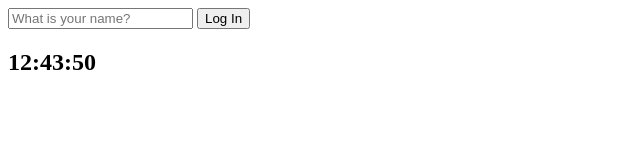
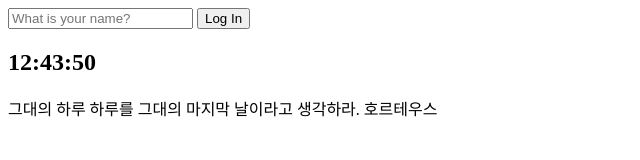
Before and after one commit to SeongMin1000/Momentum, a plain HTML site: page index.html in a window 1280 px wide. Shown: the whole page, without its empty margins (0-640 px from the left). Drawn offline with Linux system fonts and the light colour scheme.

Commit message:
랜덤 명언 추가

```diff
--- a/index.html
+++ b/index.html
@@ -13,7 +13,12 @@
     </form>
     <h1 id="greeting" class="hidden"></h1>
     <h2 id="clock">00:00:00</h2>
+    <div id="quote">
+        <span></span>
+        <span></span>
+    </div>
     <script src="js/greetings.js"></script>
     <script src="js/clock.js"></script>
+    <script src="js/quotes.js"></script>
 </body>
 </html>
--- /dev/null
+++ b/js/quotes.js
@@ -0,0 +1,49 @@
+const quotes = [
+    {
+        quote: "삶이 있는 한 희망은 있다.",
+        author: "키케로"
+    },
+    {
+        quote: "산다는 것 그것은 치열한 전투이다.",
+        author: "로망로랑"
+    },
+    {
+        quote: "하루에 3시간을 걸으면 7년 후에 지구를 한바퀴 돌 수 있다.",
+        author: "사무엘존슨"
+    },
+    {
+        quote: "언제나 현재에 집중할 수 있다면 행복할 것이다.",
+        author: "파울로 코엘료"
+    },
+    {
+        quote: "진정으로 웃으려면 고통을 참아야하며, 나아가 고통을 질길 줄 알아야 한다.",
+        author: "찰리 채플린"
+    },
+    {
+        quote: "직업에서 행복을 찾아라. 아니면 행복이 무엇인지 절대 모를 것이다.",
+        author: "엘버트 허버트"
+    },
+    {
+        quote: "신은 용기있는 자를 결코 버리지 않는다.",
+        author: "켄러"
+    },
+    {
+        quote: "다시 태어난다면 더 많은 실수를 저지르리라.",
+        author: "나딘 스테어"
+    },
+    {
+        quote: "피할 수 없으면 즐겨라.",
+        author: "로버트 엘리엇"
+    },
+    {
+        quote: "그대의 하루 하루를 그대의 마지막 날이라고 생각하라.",
+        author: "호르테우스"
+    },
+]
+
+const quote = document.querySelector("#quote span:first-child")
+const author = document.querySelector("#quote span:last-child")
+
+const todayQuote = quotes[Math.floor(Math.random() * quotes.length)]
+quote.innerText = todayQuote.quote
+author.innerText = todayQuote.author
```
